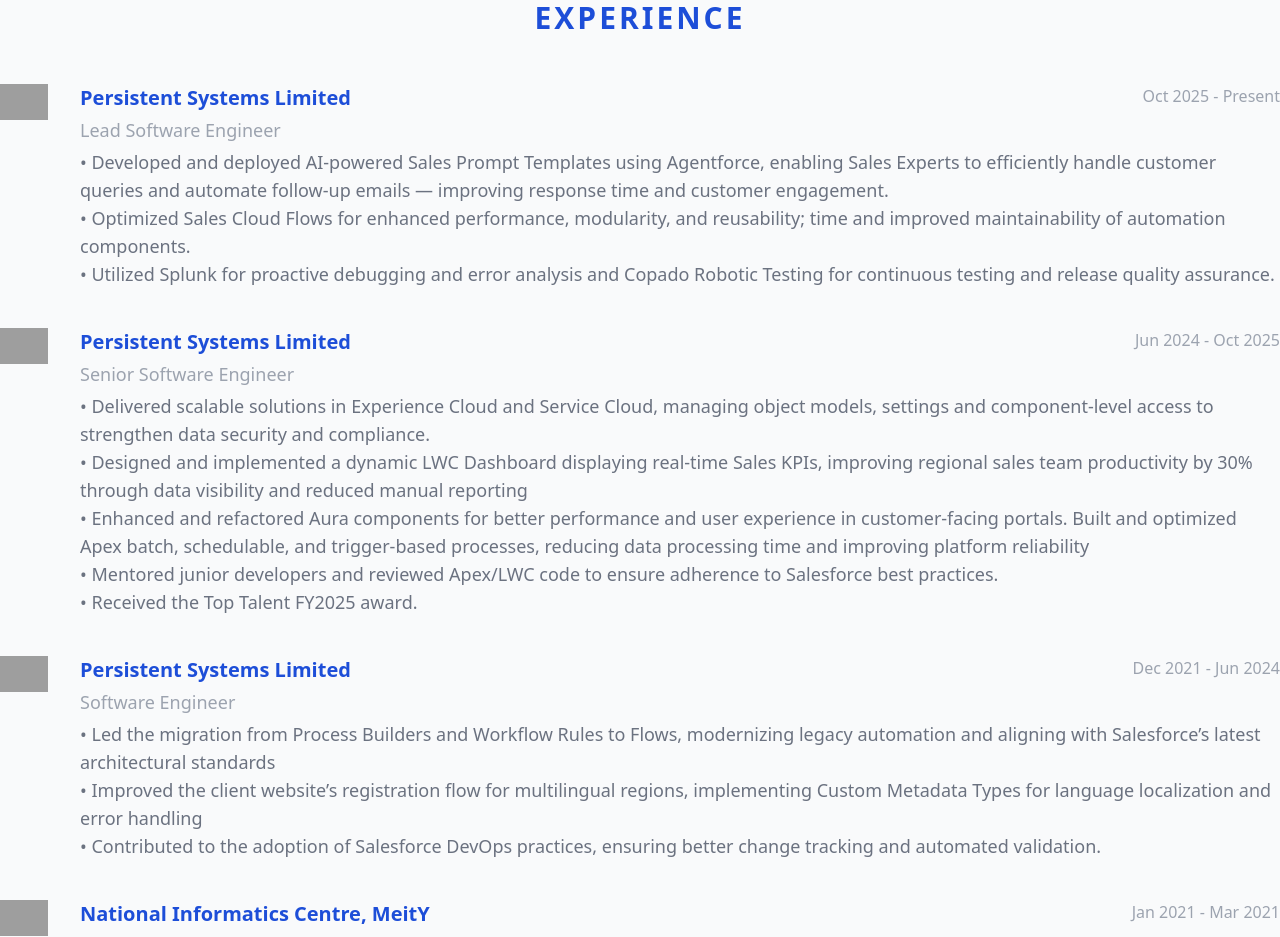
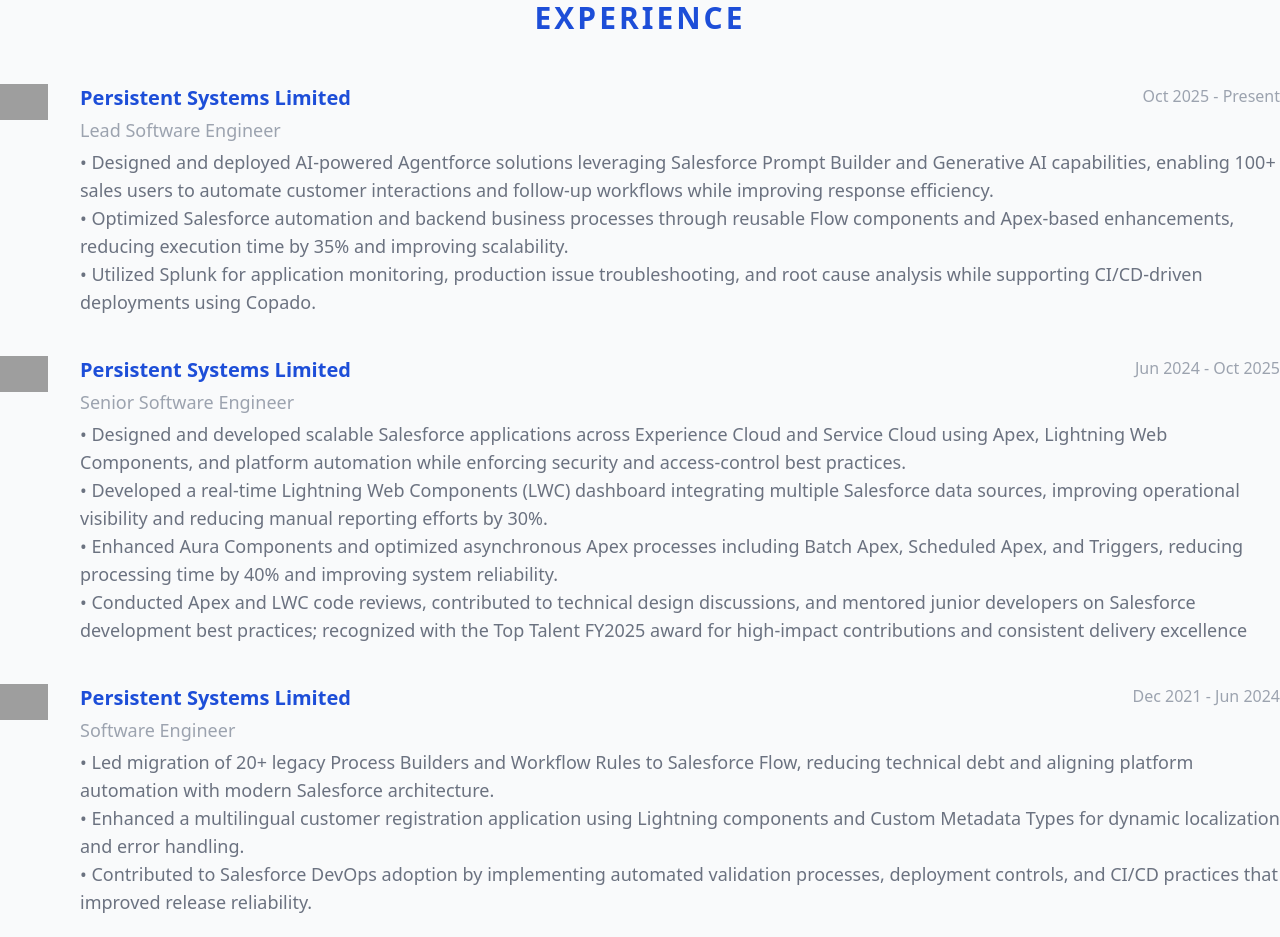
Before and after one commit to shreyasbarve/shreyasbarve.github.io, a Next.js app: page /experience in a window 1280 px wide. Shown: the top 937 px of the page. Built offline with nearby package versions, Linux system fonts and the light colour scheme; grey boxes are pictures that could not be loaded.

Commit message:
experience: updated experience details

```diff
--- a/src/pages/experience.tsx
+++ b/src/pages/experience.tsx
@@ -2,59 +2,58 @@
 import { EXPERIENCE_ICON } from "@/constants/icons";
 
 export default function Experience() {
-  let bullet = String.fromCodePoint(8226);
+  let firstBullet = String.fromCodePoint(8226) + " ";
+  let bullet = "\n" + String.fromCodePoint(8226) + " ";
 
   const data = [
     {
       title: "Persistent Systems Limited",
       category: "Lead Software Engineer",
       experience:
+        firstBullet +
+        "Designed and deployed AI-powered Agentforce solutions leveraging Salesforce Prompt Builder and Generative AI capabilities, enabling 100+ sales users to automate customer interactions and follow-up workflows while improving response efficiency." +
         bullet +
-        " Developed and deployed AI-powered Sales Prompt Templates using Agentforce, enabling Sales Experts to efficiently handle customer queries and automate follow-up emails — improving response time and customer engagement.\n" +
+        "Optimized Salesforce automation and backend business processes through reusable Flow components and Apex-based enhancements, reducing execution time by 35% and improving scalability." +
         bullet +
-        " Optimized Sales Cloud Flows for enhanced performance, modularity, and reusability; time and improved maintainability of automation components.\n" +
-        bullet +
-        " Utilized Splunk for proactive debugging and error analysis and Copado Robotic Testing for continuous testing and release quality assurance.",
+        "Utilized Splunk for application monitoring, production issue troubleshooting, and root cause analysis while supporting CI/CD-driven deployments using Copado.",
       duration: "Oct 2025 - Present",
     },
     {
       title: "Persistent Systems Limited",
       category: "Senior Software Engineer",
       experience:
+        firstBullet +
+        "Designed and developed scalable Salesforce applications across Experience Cloud and Service Cloud using Apex, Lightning Web Components, and platform automation while enforcing security and access-control best practices." +
         bullet +
-        " Delivered scalable solutions in Experience Cloud and Service Cloud, managing object models, settings and component-level access to strengthen data security and compliance.\n" +
+        "Developed a real-time Lightning Web Components (LWC) dashboard integrating multiple Salesforce data sources, improving operational visibility and reducing manual reporting efforts by 30%." +
         bullet +
-        " Designed and implemented a dynamic LWC Dashboard displaying real-time Sales KPIs, improving regional sales team productivity by 30% through data visibility and reduced manual reporting\n" +
+        "Enhanced Aura Components and optimized asynchronous Apex processes including Batch Apex, Scheduled Apex, and Triggers, reducing processing time by 40% and improving system reliability." +
         bullet +
-        " Enhanced and refactored Aura components for better performance and user experience in customer-facing portals. Built and optimized Apex batch, schedulable, and trigger-based processes, reducing data processing time and improving platform reliability\n" +
-        bullet +
-        " Mentored junior developers and reviewed Apex/LWC code to ensure adherence to Salesforce best practices.\n" +
-        bullet +
-        " Received the Top Talent FY2025 award.",
+        "Conducted Apex and LWC code reviews, contributed to technical design discussions, and mentored junior developers on Salesforce development best practices; recognized with the Top Talent FY2025 award for high-impact contributions and consistent delivery excellence",
       duration: "Jun 2024 - Oct 2025",
     },
     {
       title: "Persistent Systems Limited",
       category: "Software Engineer",
       experience:
+        firstBullet +
+        "Led migration of 20+ legacy Process Builders and Workflow Rules to Salesforce Flow, reducing technical debt and aligning platform automation with modern Salesforce architecture." +
         bullet +
-        " Led the migration from Process Builders and Workflow Rules to Flows, modernizing legacy automation and aligning with Salesforce’s latest architectural standards\n" +
+        "Enhanced a multilingual customer registration application using Lightning components and Custom Metadata Types for dynamic localization and error handling." +
         bullet +
-        " Improved the client website’s registration flow for multilingual regions, implementing Custom Metadata Types for language localization and error handling\n" +
-        bullet +
-        " Contributed to the adoption of Salesforce DevOps practices, ensuring better change tracking and automated validation.\n",
+        "Contributed to Salesforce DevOps adoption by implementing automated validation processes, deployment controls, and CI/CD practices that improved release reliability.",
       duration: "Dec 2021 - Jun 2024",
     },
     {
       title: "National Informatics Centre, MeitY",
       category: "Student Developer",
       experience:
+        firstBullet +
+        "Development of a live project titled Students Helpline in Exams (SHINE) (500+ downloads) which is a mobile based app for NIC." +
         bullet +
-        " Development of a live project titled Students Helpline in Exams (SHINE) (500+ downloads) which is a mobile based app for NIC.\n" +
+        "Involved in the project right from conception to delivery of the final product." +
         bullet +
-        " Involved in the project right from conception to delivery of the final product.\n" +
-        bullet +
-        " Worked on creating the Frontend part of the Android application using React Native framework.",
+        "Worked on creating the Frontend part of the Android application using React Native framework.",
       duration: "Jan 2021 - Mar 2021",
     },
   ];
```
